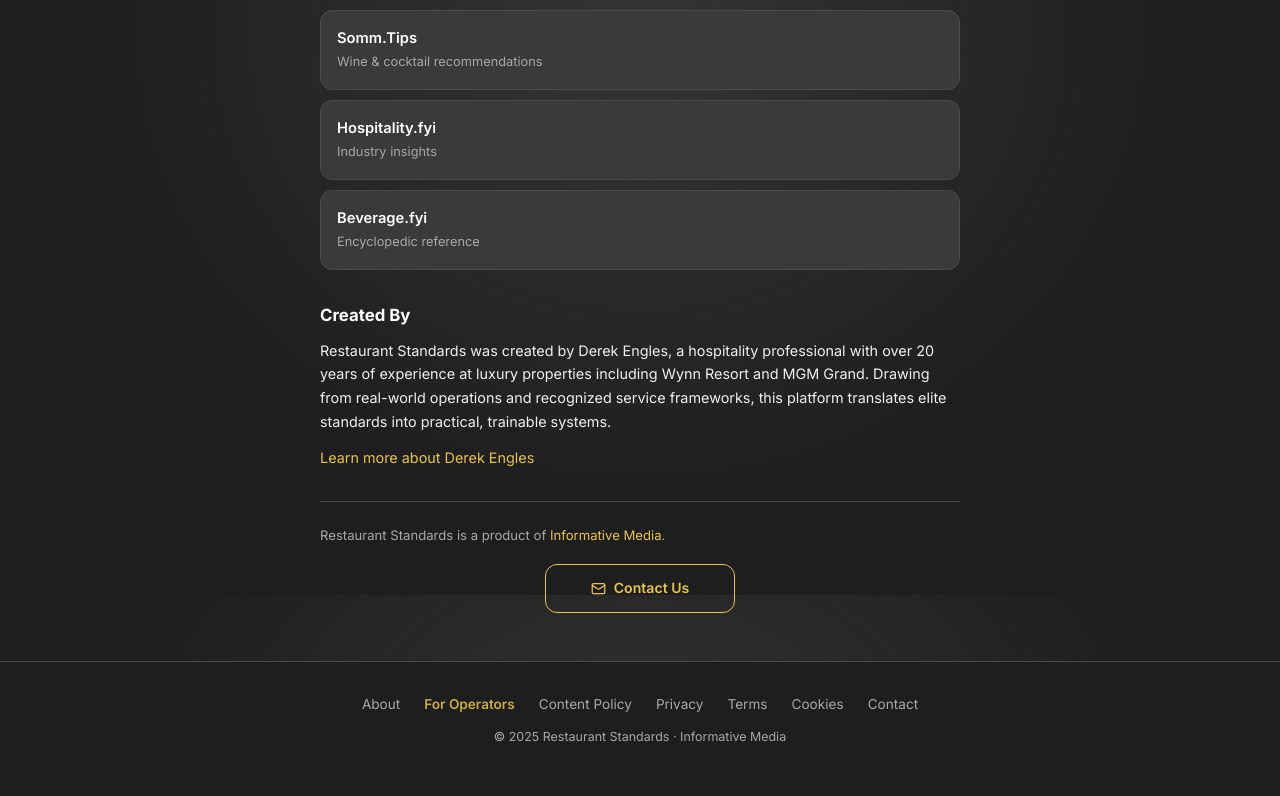
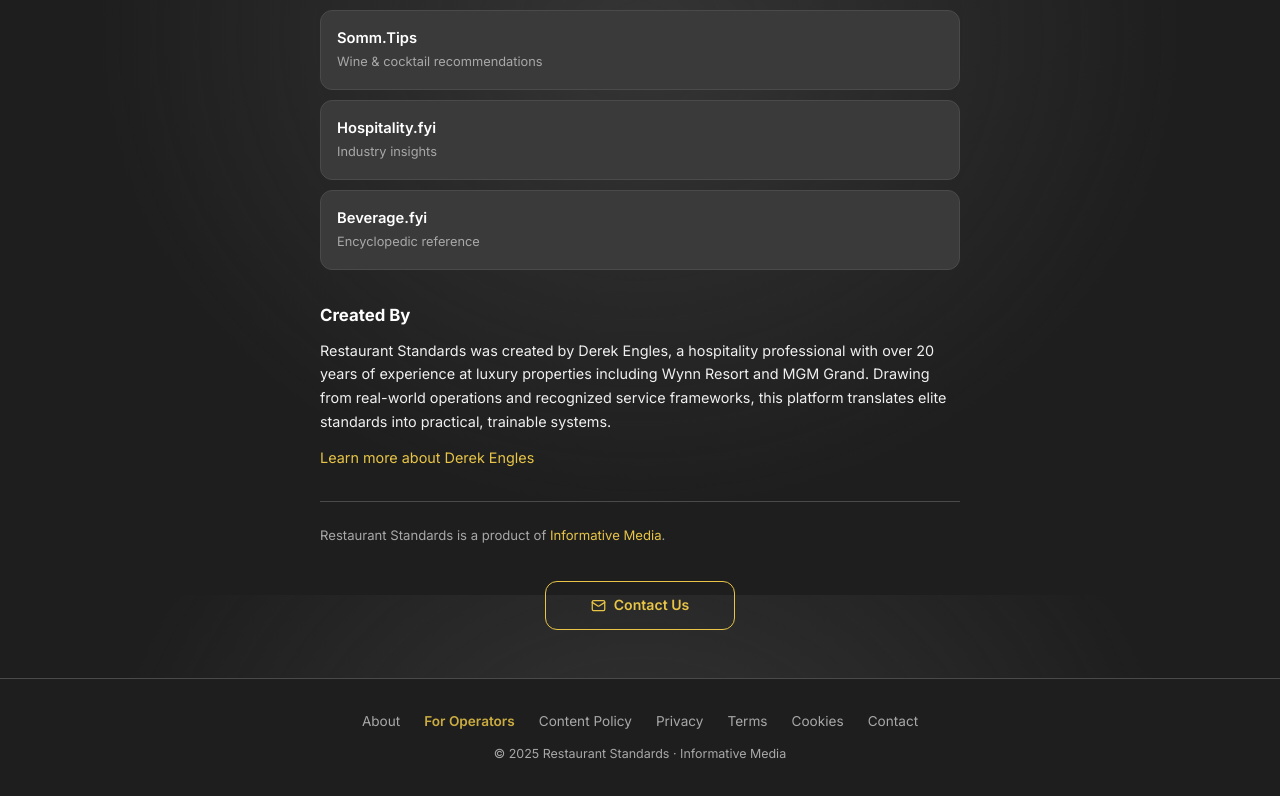
Before and after one commit to Dereks-Projects/restaurant-service-standards, a Next.js app: page /about in a window 1280 px wide. Shown: the part 1005-1801 px from the top of the page. Built offline with nearby package versions, Linux system fonts and the light colour scheme.

Commit message:
finished email and button addition

```diff
--- a/src/app/about/page.module.css
+++ b/src/app/about/page.module.css
@@ -99,7 +99,7 @@
 .contactCtaWrap {
   display: flex;
   justify-content: center;
-  margin-top: 18px;
+  margin-top: 35px;
 }
 
 .contactCta {
--- a/src/app/operators/page.js
+++ b/src/app/operators/page.js
@@ -50,7 +50,7 @@
           <Link href="/ai-agent" className={styles.heroCta}>
             See the AI Agent <ArrowRight size={16} />
           </Link>
-          <a href="mailto:derekengles@gmail.com" className={styles.heroContact}>
+          <a href="mailto:derek@informativemedia.com" className={styles.heroContact}>
             Contact Us <Mail size={16} />
           </a>
         </div>
@@ -248,7 +248,7 @@
         <p className={styles.ctaText}>
           If you're evaluating this platform for your property or group, reach out directly. We'll discuss what deployment looks like for your operation, your team size, and your service objectives.
         </p>
-        <a href="mailto:derekengles@gmail.com" className={styles.ctaButton}>
+        <a href="mailto:derek@informativemedia.com" className={styles.ctaButton}>
           Get in Touch <Mail size={16} />
         </a>
         <p className={styles.ctaNote}>
```
